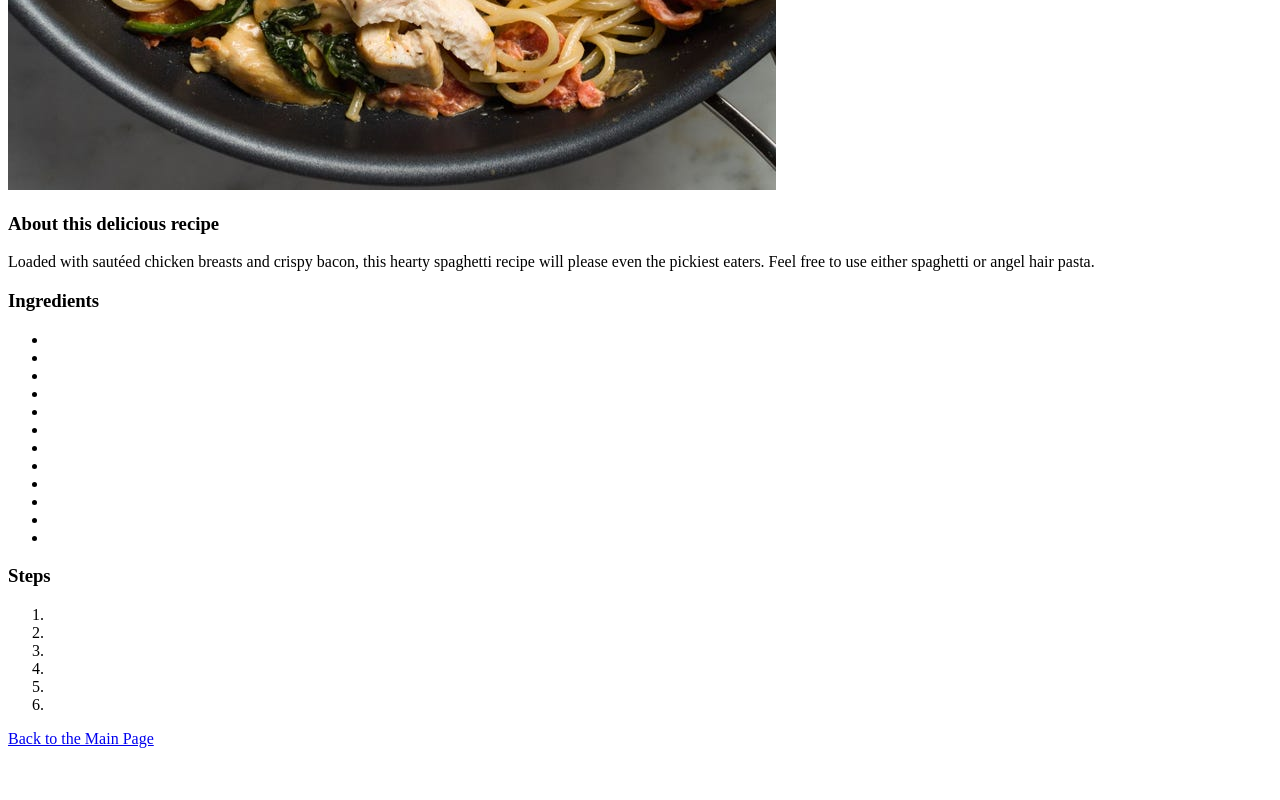
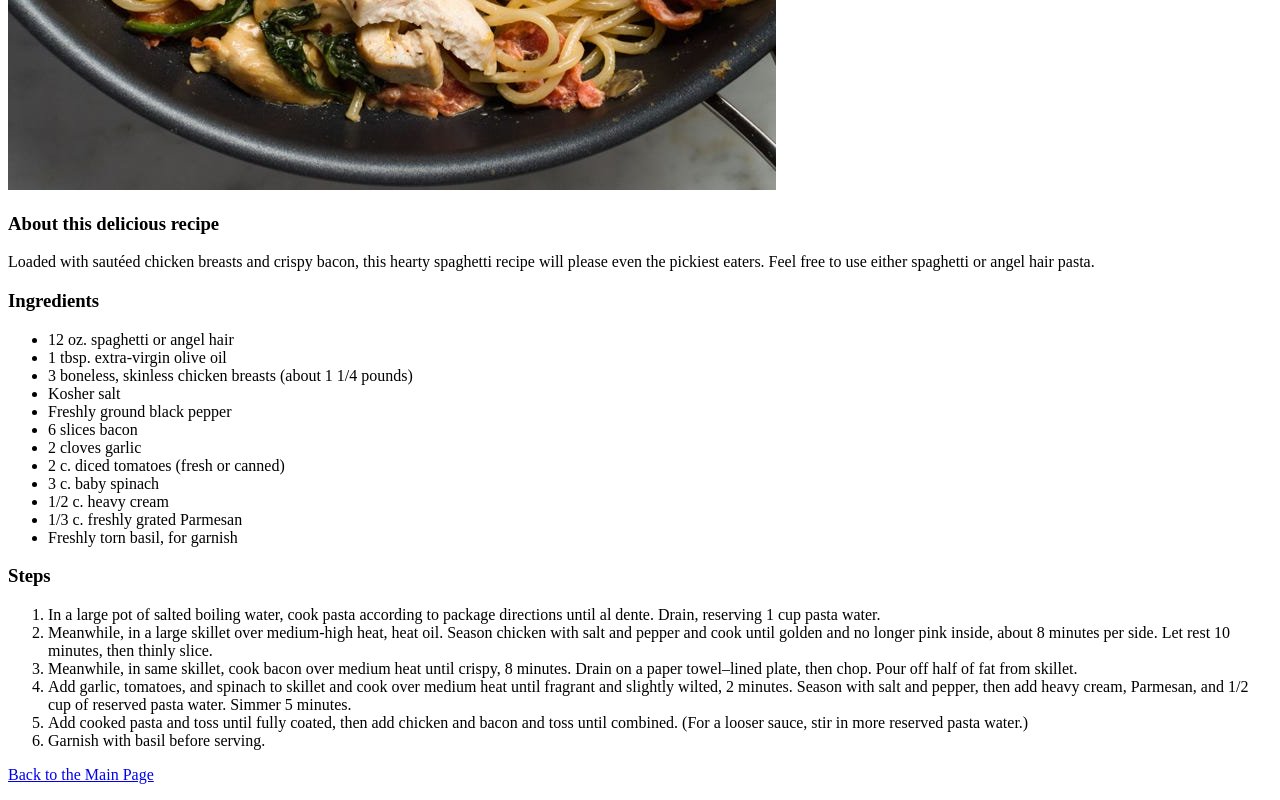
Before and after one commit to brandon-bollenbach/odin-recipes, a plain HTML site: page recipes/tuscan-chicken-pasta.html in a window 1280 px wide. Shown: the part 976-1776 px from the top of the page. Before the commit the page ends 1740 px from the top, so only its background shows below. Drawn offline with Linux system fonts and the light colour scheme.

Commit message:
Update tuscan-chicken-pasta.html
Added sections for ingredients and steps.

```diff
--- a/recipes/tuscan-chicken-pasta.html
+++ b/recipes/tuscan-chicken-pasta.html
@@ -18,28 +18,32 @@
 
     <h3>Ingredients</h3>
     <ul>
-        <li></li>
-        <li></li>
-        <li></li>
-        <li></li>
-        <li></li>
-        <li></li>
-        <li></li>
-        <li></li>
-        <li></li>
-        <li></li>
-        <li></li>
-        <li></li>
+        <li>12 oz. spaghetti or angel hair</li>
+        <li>1 tbsp. extra-virgin olive oil</li>
+        <li>3 boneless, skinless chicken breasts (about 1 1/4 pounds)</li>
+        <li>Kosher salt</li>
+        <li>Freshly ground black pepper</li>
+        <li>6 slices bacon</li>
+        <li>2 cloves garlic</li>
+        <li>2 c. diced tomatoes (fresh or canned)</li>
+        <li>3 c. baby spinach</li>
+        <li>1/2 c. heavy cream</li>
+        <li>1/3 c. freshly grated Parmesan</li>
+        <li>Freshly torn basil, for garnish</li>
     </ul>
 
     <h3>Steps</h3>
     <ol>
-        <li></li>
-        <li></li>
-        <li></li>
-        <li></li>
-        <li></li>
-        <li></li>
+        <li>In a large pot of salted boiling water, cook pasta according to package directions until al dente. Drain, reserving 1 cup pasta water.</li>
+        <li>Meanwhile, in a large skillet over medium-high heat, heat oil. Season chicken with salt and pepper and cook until golden and no longer
+            pink inside, about 8 minutes per side. Let rest 10 minutes, then thinly slice.</li>
+        <li>Meanwhile, in same skillet, cook bacon over medium heat until crispy, 8 minutes. Drain on a paper towel–lined plate, then chop. Pour
+            off half of fat from skillet.</li>
+        <li>Add garlic, tomatoes, and spinach to skillet and cook over medium heat until fragrant and slightly wilted, 2 minutes. Season with salt
+            and pepper, then add heavy cream, Parmesan, and 1/2 cup of reserved pasta water. Simmer 5 minutes.</li>
+        <li>Add cooked pasta and toss until fully coated, then add chicken and bacon and toss until combined. (For a looser sauce, stir in more
+            reserved pasta water.)</li>
+        <li>Garnish with basil before serving.</li>
     </ol>
     <p>
         <a href="../index.html">Back to the Main Page</a>
```
